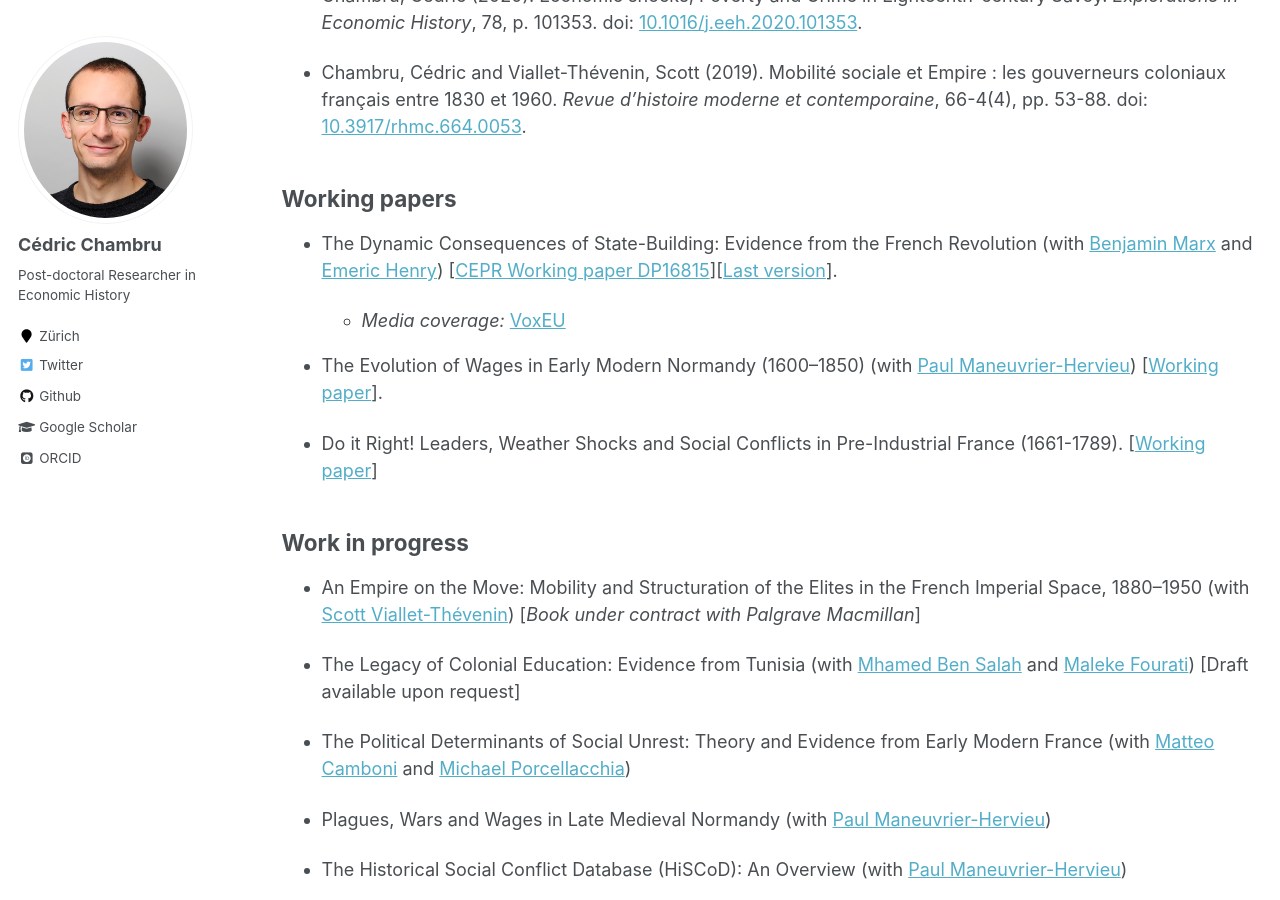
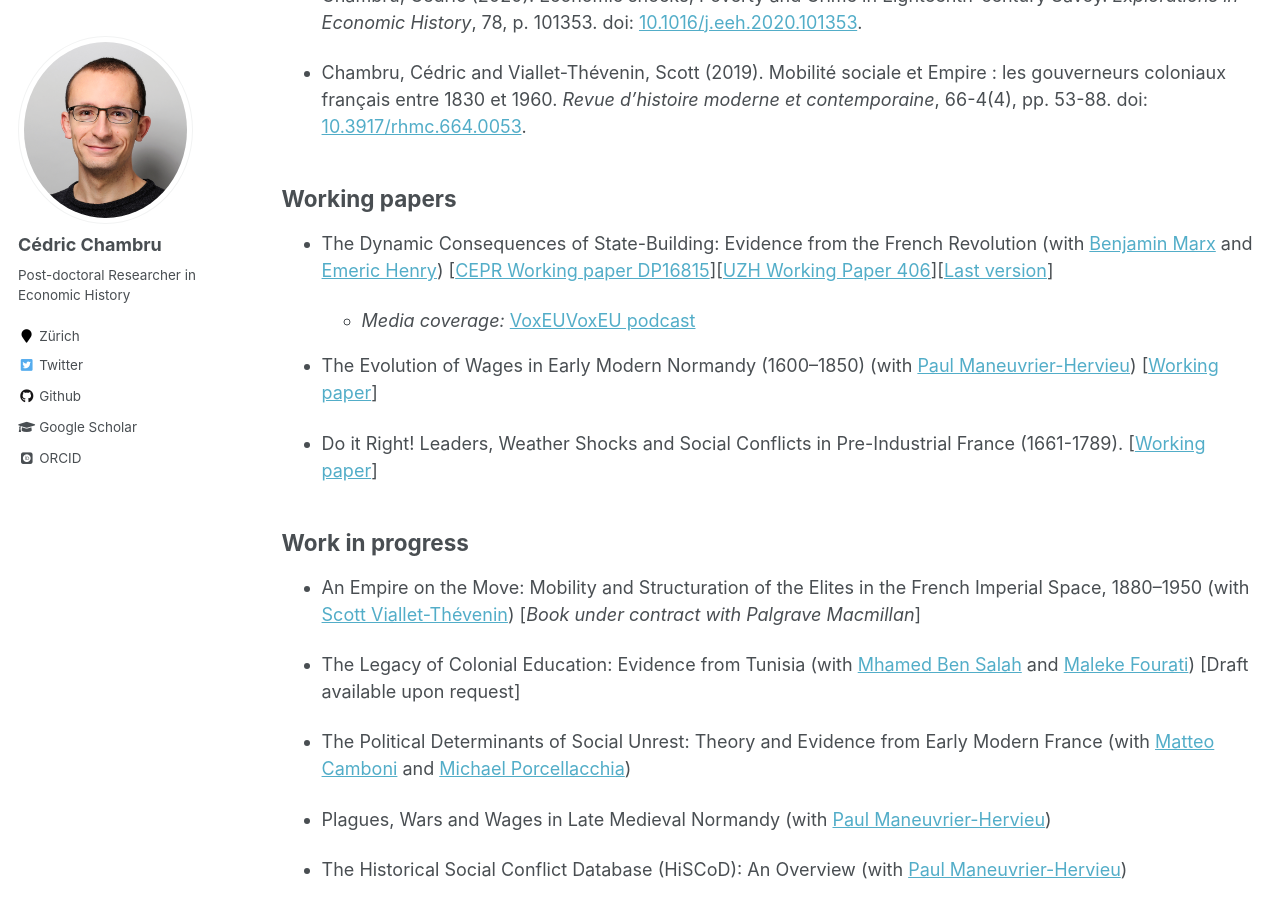
Before and after one commit to CedricChambru/CedricChambru.github.io, a Jekyll site: the page built from _pages/research.md, in a window 1280 px wide and 900 px high, scrolled down 332 px. Built offline with Jekyll 4.4.1, drawn with Linux system fonts in a browser that asks for light colours; some web fonts are replaced.

Commit message:
Update research.md

```diff
--- a/_pages/research.md
+++ b/_pages/research.md
@@ -18,11 +18,11 @@ redirect_from:
 
 ## Working papers
 
-* The Dynamic Consequences of State-Building: Evidence from the French Revolution (with [Benjamin Marx](https://sites.google.com/view/bmarx) and [Emeric Henry](https://sites.google.com/site/emericmlhenry)) [[CEPR Working paper DP16815](https://cepr.org/active/publications/discussion_papers/dp.php?dpno=16815)][[Last version](https://drive.google.com/file/d/1Wll4seH5huKJU6ll9ziLA4ixs7BJzSG8/view)].
+* The Dynamic Consequences of State-Building: Evidence from the French Revolution (with [Benjamin Marx](https://sites.google.com/view/bmarx) and [Emeric Henry](https://sites.google.com/site/emericmlhenry)) [[CEPR Working paper DP16815](https://cepr.org/active/publications/discussion_papers/dp.php?dpno=16815)][[UZH Working Paper 406](https://www.zora.uzh.ch/id/eprint/217105)][[Last version](https://drive.google.com/file/d/1Wll4seH5huKJU6ll9ziLA4ixs7BJzSG8/view)]
 
-   - *Media coverage:* [VoxEU](https://voxeu.org/article/building-state-one-step-time)
+   - *Media coverage:* [VoxEU](https://voxeu.org/article/building-state-one-step-time)[VoxEU podcast](https://voxeu.org/vox-talks/french-revolution-state-building)
 
-* The Evolution of Wages in Early Modern Normandy (1600–1850) (with [Paul Maneuvrier-Hervieu](https://paulmaneuvrierhervieu.github.io)) [[Working paper](https://doi.org/10.5167/uzh-207639)].
+* The Evolution of Wages in Early Modern Normandy (1600–1850) (with [Paul Maneuvrier-Hervieu](https://paulmaneuvrierhervieu.github.io)) [[Working paper](https://doi.org/10.5167/uzh-207639)]
 
 * Do it Right! Leaders, Weather Shocks and Social Conflicts in Pre-Industrial France (1661-1789). [[Working paper](https://doi.org/10.5167/uzh-186150)]
 
```
